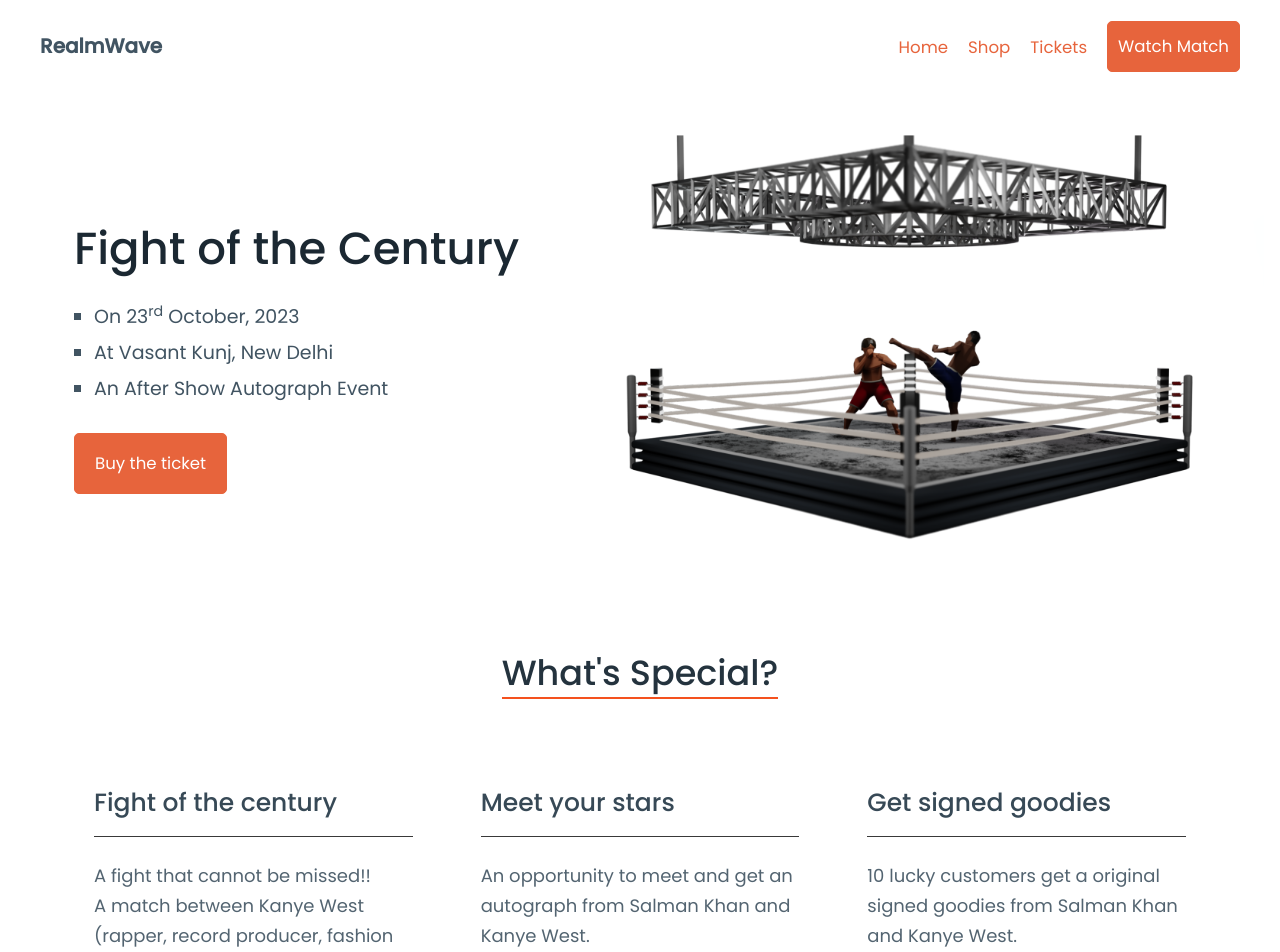
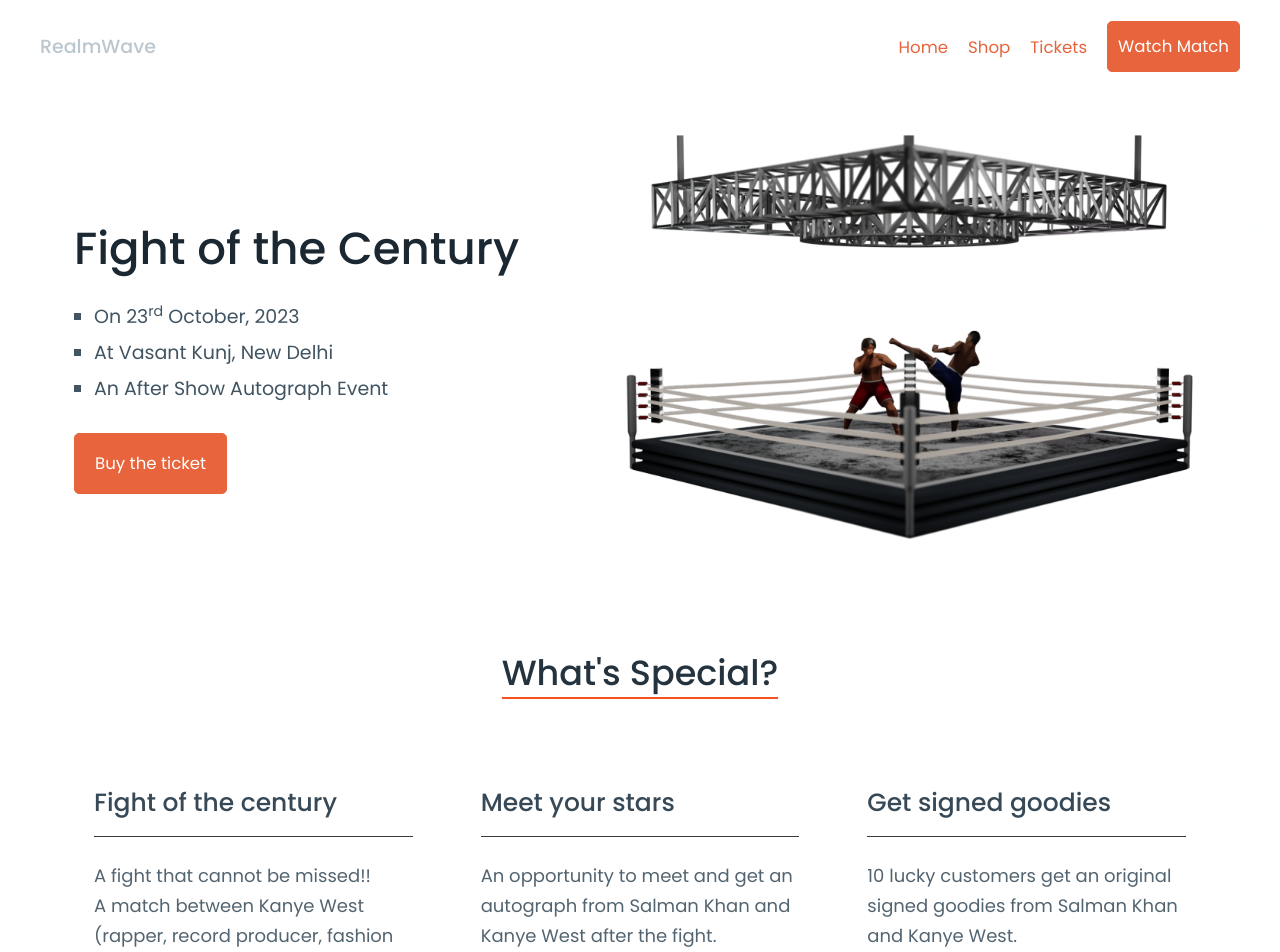
Before and after one commit to blaze-centurion/core-creative, a Next.js app in the folder client/: page / in a window 1280 px wide. Shown: the top 952 px of the page. Built offline with nearby package versions, Linux system fonts and the light colour scheme; no server answers.

Commit message:
minor cchanges

```diff
--- a/client/components/Navbar.jsx
+++ b/client/components/Navbar.jsx
@@ -6,7 +6,9 @@
 			<nav style={{ padding: "10px 2rem" }}>
 				<ul>
 					<li>
-						<strong>RealmWave</strong>
+					<Link href="/" style={{color:"#bbc6ce", fontWeight:"500"}}>
+						RealmWave
+					</Link>
 					</li>
 				</ul>
 				<ul>
--- a/client/pages/index.jsx
+++ b/client/pages/index.jsx
@@ -54,7 +54,7 @@
 							marginBottom: "1.2rem",
 							fontSize: "25px",
 							paddingBottom:"15px",
-							borderBottom: "1px solid rgb(57,57,57)"
+							borderBottom: "1px solid rgb(57,57,57)",
 						}}
 					>
 						Fight of the century
@@ -74,14 +74,14 @@
 							marginBottom: "1.2rem",
 							fontSize: "25px",
 							paddingBottom:"15px",
-							borderBottom: "1px solid rgb(57,57,57)"
+							borderBottom: "1px solid rgb(57,57,57)",
 						}}
 					>
 						Meet your stars
 					</h4>
 					<p style={{ opacity: "0.9", fontSize:"18px",lineHeight:"1.5rem" }}>
 						An opportunity to meet and get an autograph from Salman
-						Khan and Kanye West.
+						Khan and Kanye West after the fight.
 					</p>
 				</article>
 
@@ -93,13 +93,13 @@
 							marginBottom: "1.2rem",
 							fontSize: "25px",
 							paddingBottom:"15px",
-							borderBottom: "1px solid rgb(57,57,57)"
+							borderBottom: "1px solid rgb(57,57,57)",
 						}}
 					>
 						Get signed goodies
 					</h4>
 					<p style={{ opacity: "0.9", fontSize:"18px",lineHeight:"1.5rem" }}>
-						10 lucky customers get a original signed goodies from
+						10 lucky customers get an original signed goodies from
 						Salman Khan and Kanye West.
 					</p>
 				</article>
--- a/client/pages/match.jsx
+++ b/client/pages/match.jsx
@@ -171,7 +171,7 @@
 				,
               }}
             >
-					<video src="boxing_ring_animation.mov" style={{maxWidth:'100%', height:'-webkit-fill-available'}} autoPlay controls></video>
+					<video src="boxing_ring_animation.mov" style={{maxWidth:'100%', height:'-webkit-fill-available'}} loop autoPlay controls></video>
             </div>
             <div
               style={{
--- a/client/styles/globals.css
+++ b/client/styles/globals.css
@@ -4,7 +4,7 @@
 	--font-family: "Poppins", sans-serif !important;
 	--primary: #e7643c !important;
 	--primary-hover: #f4511e !important;
-	--primary-focus: rgba(251, 140, 0, 0.125);
+	--primary-focus: rgba(251, 140, 0, 0.125) !important;
 }
 
 .banner_box {
```
